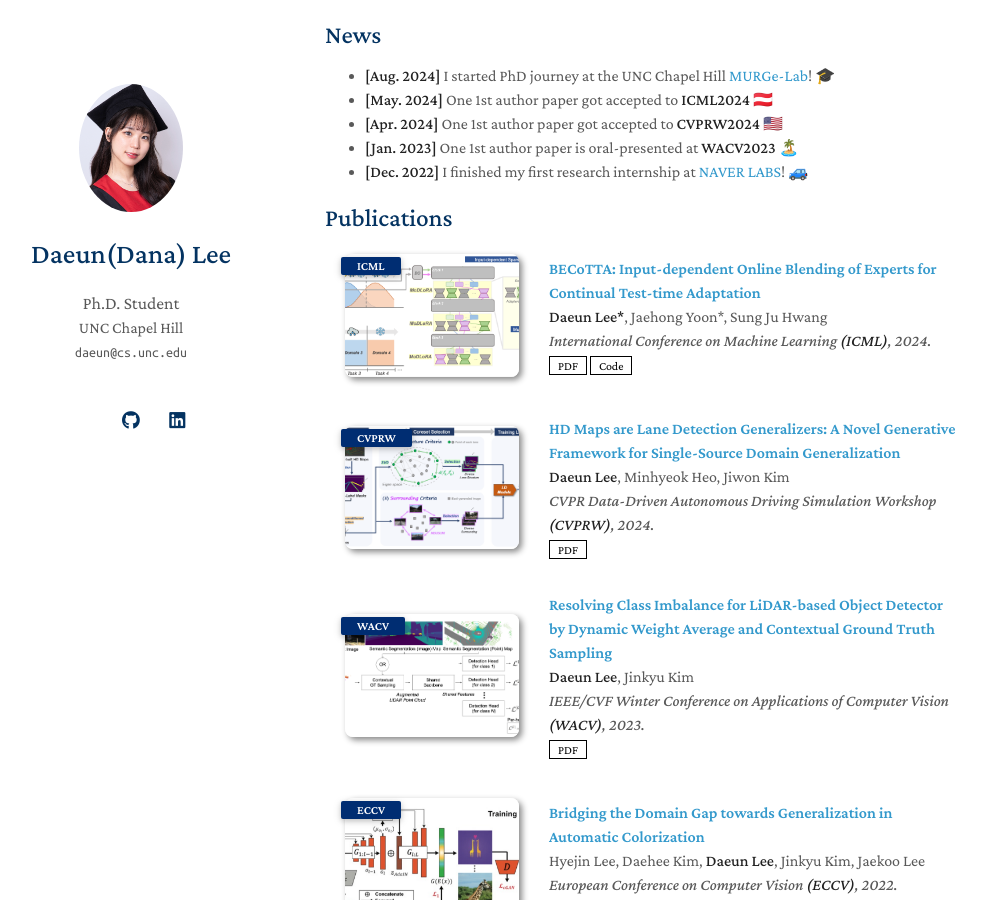
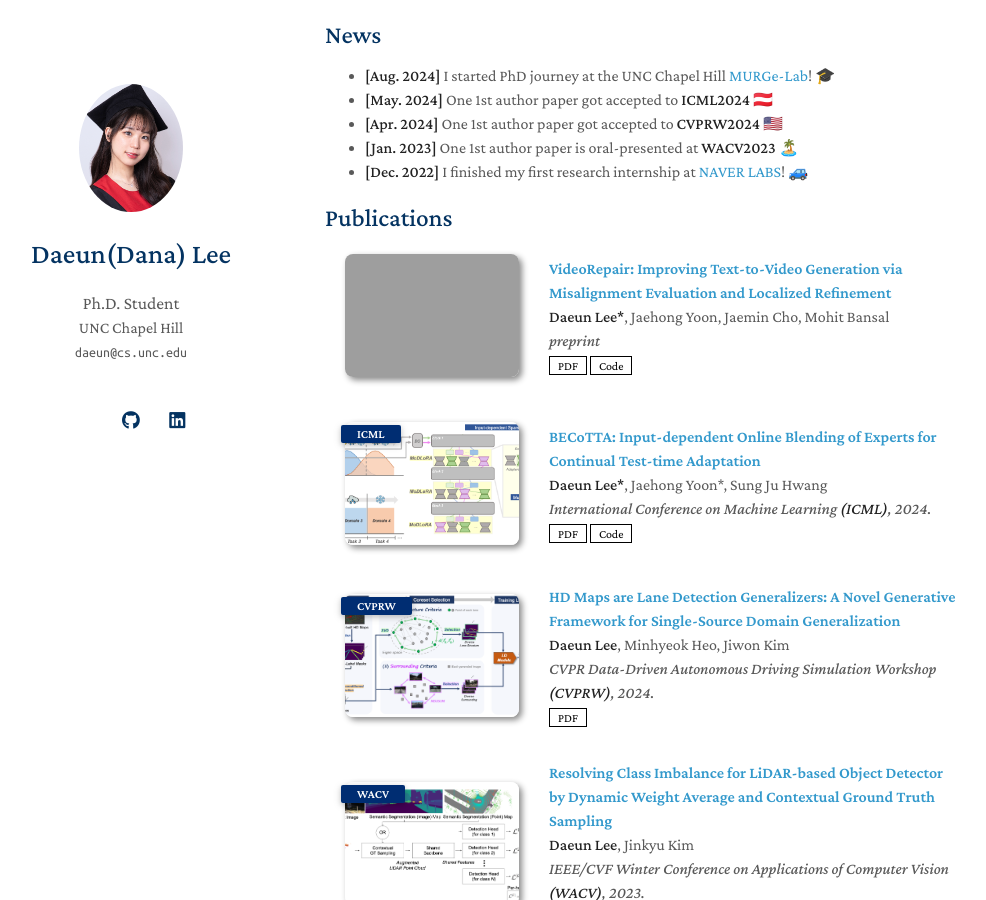
Before and after one commit to daeunni/daeunni.github.io, a Jekyll site: the page built from index.md, in a window 1280 px wide and 900 px high, scrolled down 338 px. Shown: the whole window, without its empty margins (145-1131 px from the left). Built offline with Jekyll 4.4.1, drawn with Linux system fonts in a browser that asks for light colours; a style sheet for code colours, icons or effects is not loaded; our own code applies the rules of GitHub Pages for plain Markdown files; grey boxes are pictures that could not be loaded.

Commit message:
videorepair

```diff
--- a/_data/publications.yml
+++ b/_data/publications.yml
@@ -1,4 +1,12 @@
 main:
+
+  - title: "VideoRepair: Improving Text-to-Video Generation via Misalignment Evaluation and Localized Refinement"
+    authors: <strong>Daeun Lee*</strong>, Jaehong Yoon, Jaemin Cho, Mohit Bansal
+    conference_short:
+    conference: preprint
+    pdf: https://arxiv.org/pdf/2411.15115
+    code: https://github.com/daeunni/VideoRepair
+    image: ./assets/img/teaser_final_verylarge_v2.gif
 
   - title: "BECoTTA: Input-dependent Online Blending of Experts for Continual Test-time Adaptation"
     authors: <strong>Daeun Lee*</strong>, Jaehong Yoon*, Sung Ju Hwang
```
Also changed, not shown: assets/img/favicon-dark.png (deleted), assets/img/favicon.png (deleted), assets/img/my_photo.JPG (deleted), 3 other files.
